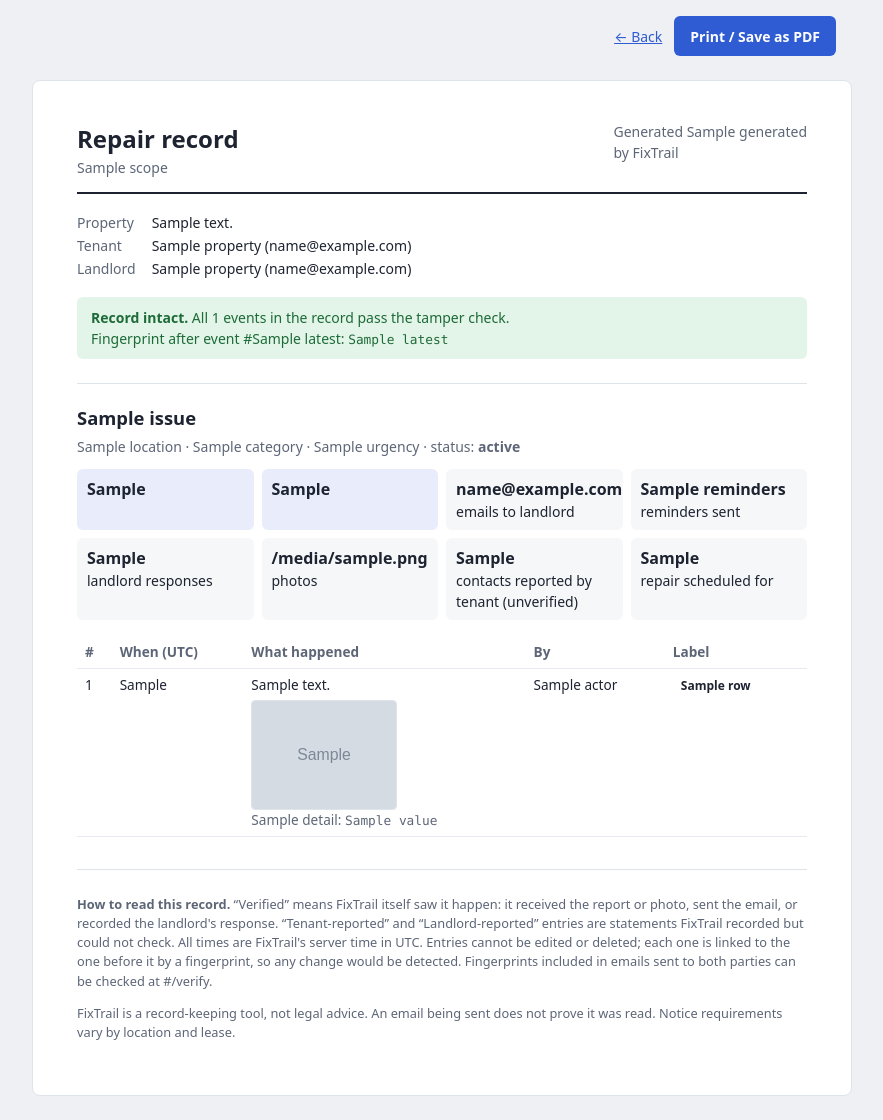
After one commit to himani-png/fixtrail, a FastAPI app: template app/templates/report.html in a window 1280 px wide. The commit adds this page. Shown: the whole page, without its empty margins (198-1081 px from the left). Run offline with FastAPI, Linux system fonts and the light colour scheme; the template is opened without the code that fills it: most values are stand-ins (such as "Sample title", 1, 10 or a date in 2020); grey boxes marked "Sample" are stand-in pictures; parts of the project's set-up code (start-up, migrations or seed data) failed here and were passed over.

Commit message:
Phase 5: follow-up reminders, printable reports, photo link tool
- send_follow_up logs follow_up_sent (verified) and emails the landlord
- get_photo_upload_link emails the tenant a reply-with-photos address
  and the upload page link
- generate_report emails the tenant a link to a printable report
- Report page with response-time stats, full labeled timeline, photo
  fingerprints, chain status; tenant sees all, landlord sees own issue
- reports.py computes stats from the event log only

Co-Authored-By: Claude Opus 5.5 (1M context) <noreply@anthropic.com>

```diff
--- a/app/templates/dashboard.html
+++ b/app/templates/dashboard.html
@@ -27,6 +27,10 @@
 <div class="notice bad">Record problem at event #{{ chain.broken_at }}: {{ chain.reason }}. <a href="/verify">Details</a></div>
 {% endif %}
 
+{% if open_issues or closed_issues %}
+<p><a class="button secondary" href="/reports/all">Repair report (all issues)</a></p>
+{% endif %}
+
 <h2>Open ({{ open_issues|length }})</h2>
 {% for issue in open_issues %}{{ issue_card(issue) }}{% else %}
 <p class="muted">No open issues. Report one by saying “Alexa, the kitchen sink is leaking.”</p>
--- a/app/templates/issue.html
+++ b/app/templates/issue.html
@@ -14,7 +14,10 @@
   {{ issue.location }} · {{ issue.category }} · {{ issue.urgency }} · reported {{ issue.reported }}
   {% if issue.status != "closed" %}· open {{ issue.days_open }}{% endif %}
 </p>
-<p><a class="button secondary" href="/issues/{{ issue.id }}/photos">Add photos</a></p>
+<p>
+  <a class="button secondary" href="/issues/{{ issue.id }}/photos">Add photos</a>
+  <a class="button secondary" href="/reports/{{ issue.id }}">Repair report</a>
+</p>
 
 <h2>Timeline</h2>
 {% include "_timeline.html" %}
--- /dev/null
+++ b/app/templates/report.html
@@ -0,0 +1,152 @@
+<!doctype html>
+<html lang="en">
+<head>
+  <meta charset="utf-8">
+  <meta name="viewport" content="width=device-width, initial-scale=1">
+  <meta name="robots" content="noindex">
+  <title>Repair record: {{ scope }} · FixTrail</title>
+  <style>
+    /* A report is a document: always light, and laid out for printing. */
+    * { box-sizing: border-box; }
+    body { margin: 0; background: #eef0f3; color: #1d2330;
+           font: 14px/1.5 system-ui, -apple-system, "Segoe UI", Roboto, sans-serif; }
+    .page { max-width: 820px; margin: 24px auto; background: #fff; padding: 40px 44px;
+            border: 1px solid #dfe3ea; border-radius: 8px; }
+    .toolbar { max-width: 820px; margin: 16px auto 0; padding: 0 16px; display: flex; gap: 12px;
+               justify-content: flex-end; align-items: center; }
+    .toolbar a { color: #2f5bd3; }
+    button { min-height: 40px; padding: 8px 16px; font: inherit; font-weight: 600; color: #fff;
+             background: #2f5bd3; border: 0; border-radius: 6px; cursor: pointer; }
+    h1 { font-size: 1.5rem; margin: 0; }
+    h2 { font-size: 1.15rem; margin: 0 0 4px; }
+    .muted { color: #5d6677; }
+    .head { display: flex; justify-content: space-between; gap: 24px; flex-wrap: wrap;
+            border-bottom: 2px solid #1d2330; padding-bottom: 14px; margin-bottom: 18px; }
+    .facts { display: grid; grid-template-columns: max-content 1fr; gap: 2px 16px; margin: 0 0 18px; }
+    .facts dt { color: #5d6677; }
+    .facts dd { margin: 0; }
+    .integrity { padding: 10px 14px; border-radius: 6px; margin-bottom: 24px; }
+    .integrity.ok { background: #e3f4e8; color: #1d6b38; }
+    .integrity.bad { background: #fbe4e4; color: #9b2222; }
+    code { font-family: ui-monospace, Consolas, monospace; font-size: .8rem; word-break: break-all; }
+    section.issue { border-top: 1px solid #dfe3ea; padding-top: 20px; margin-top: 24px; break-inside: avoid-page; }
+    .stats { display: grid; grid-template-columns: repeat(auto-fit, minmax(170px, 1fr)); gap: 8px; margin: 12px 0 16px; }
+    .stat { background: #f6f7f9; border-radius: 6px; padding: 8px 10px; }
+    .stat b { display: block; font-size: 1rem; }
+    .stat.key { background: #e8ecfb; }
+    table { width: 100%; border-collapse: collapse; font-size: .85rem; }
+    th, td { text-align: left; padding: 6px 8px; border-bottom: 1px solid #e6e9ef; vertical-align: top; }
+    th { color: #5d6677; font-weight: 600; }
+    tr { break-inside: avoid; }
+    .label { display: inline-block; padding: 1px 8px; border-radius: 999px; font-size: .75rem; font-weight: 600; white-space: nowrap; }
+    .verified { background: #e3f4e8; color: #1d6b38; }
+    .tenant_reported { background: #fdf1dc; color: #8a5200; }
+    .landlord_reported { background: #e8ecfb; color: #2d438f; }
+    .thumb { display: block; max-width: 160px; max-height: 110px; margin-top: 4px; border-radius: 4px; border: 1px solid #dfe3ea; }
+    footer { margin-top: 32px; padding-top: 12px; border-top: 1px solid #dfe3ea; color: #5d6677; font-size: .8rem; }
+    @media (max-width: 600px) {
+      .page { margin: 0; padding: 20px 16px; border-radius: 0; border: 0; }
+      table, thead, tbody, tr, th, td { display: block; }
+      thead { display: none; }
+      tr { padding: 8px 0; border-bottom: 1px solid #e6e9ef; }
+      td { border: 0; padding: 2px 0; }
+    }
+    @media print {
+      body { background: #fff; }
+      .toolbar { display: none; }
+      .page { margin: 0; padding: 0; border: 0; max-width: none; }
+      a { color: inherit; text-decoration: none; }
+    }
+  </style>
+</head>
+<body>
+  <div class="toolbar">
+    <a href="javascript:history.back()">← Back</a>
+    <button type="button" onclick="window.print()">Print / Save as PDF</button>
+  </div>
+
+  <main class="page">
+    <div class="head">
+      <div>
+        <h1>Repair record</h1>
+        <div class="muted">{{ scope }}</div>
+      </div>
+      <div class="muted">Generated {{ generated }}<br>by FixTrail</div>
+    </div>
+
+    <dl class="facts">
+      <dt>Property</dt><dd>{{ property.address }}</dd>
+      <dt>Tenant</dt><dd>{{ property.tenant_name }} ({{ property.tenant_email }})</dd>
+      <dt>Landlord</dt><dd>{{ property.landlord_name }} ({{ property.landlord_email }})</dd>
+    </dl>
+
+    {% if chain.ok %}
+    <div class="integrity ok">
+      <strong>Record intact.</strong> All {{ chain.count }} events in the record pass the tamper check.
+      {% if latest %}<br>Fingerprint after event #{{ latest[0] }}: <code>{{ latest[1] }}</code>{% endif %}
+    </div>
+    {% else %}
+    <div class="integrity bad">
+      <strong>Record problem at event #{{ chain.broken_at }}:</strong> {{ chain.reason }}.
+    </div>
+    {% endif %}
+
+    {% for s in sections %}
+    <section class="issue">
+      <h2>{{ s.issue.title }}</h2>
+      <div class="muted">
+        {{ s.issue.location }} · {{ s.issue.category }} · {{ s.issue.urgency }} ·
+        status: <strong>{{ s.issue.status_label }}</strong>
+      </div>
+
+      <div class="stats">
+        <div class="stat key"><b>{{ s.stats.first_response }}</b></div>
+        <div class="stat key"><b>{{ s.stats.open_for }}</b></div>
+        <div class="stat"><b>{{ s.stats.landlord_emails }}</b>emails to landlord</div>
+        <div class="stat"><b>{{ s.stats.reminders }}</b>reminders sent</div>
+        <div class="stat"><b>{{ s.stats.landlord_responses }}</b>landlord responses</div>
+        <div class="stat"><b>{{ s.stats.photos }}</b>photos</div>
+        {% if s.stats.tenant_contact_claims %}
+        <div class="stat"><b>{{ s.stats.tenant_contact_claims }}</b>contacts reported by tenant (unverified)</div>
+        {% endif %}
+        {% if s.stats.scheduled_for %}
+        <div class="stat"><b>{{ s.stats.scheduled_for }}</b>repair scheduled for</div>
+        {% endif %}
+      </div>
+
+      <table>
+        <thead><tr><th>#</th><th>When (UTC)</th><th>What happened</th><th>By</th><th>Label</th></tr></thead>
+        <tbody>
+        {% for row in s.timeline %}
+          <tr>
+            <td>{{ row.id }}</td>
+            <td>{{ row.when[:-4] }}</td>
+            <td>
+              {{ row.text }}
+              {% if row.photo_url %}<img class="thumb" src="{{ row.photo_url }}" alt="Photo, event #{{ row.id }}">{% endif %}
+              {% for name, value in row.details %}<div class="muted">{{ name }}: <code>{{ value }}</code></div>{% endfor %}
+            </td>
+            <td>{{ row.actor }}</td>
+            <td><span class="label {{ row.verification }}">{{ row.label }}</span></td>
+          </tr>
+        {% endfor %}
+        </tbody>
+      </table>
+    </section>
+    {% else %}
+    <p class="muted">No repair issues have been reported.</p>
+    {% endfor %}
+
+    <footer>
+      <p><strong>How to read this record.</strong> “Verified” means FixTrail itself saw it happen: it received the
+      report or photo, sent the email, or recorded the landlord's response. “Tenant-reported” and
+      “Landlord-reported” entries are statements FixTrail recorded but could not check. All times are FixTrail's
+      server time in UTC. Entries cannot be edited or deleted; each one is linked to the one before it by a
+      fingerprint, so any change would be detected. Fingerprints included in emails sent to both parties can be
+      checked at {{ base_url }}/verify.</p>
+      <p>FixTrail is a record-keeping tool, not legal advice. An email being sent does not prove it was read.
+      Notice requirements vary by location and lease.</p>
+    </footer>
+  </main>
+</body>
+</html>
--- a/app/templates/respond.html
+++ b/app/templates/respond.html
@@ -63,6 +63,7 @@
 {% endif %}
 
 <h2>Shared record</h2>
-<p class="muted small">You and the tenant see the same timeline. Entries can't be edited or deleted.</p>
+<p class="muted small">You and the tenant see the same timeline. Entries can't be edited or deleted.
+  <a href="/reports/{{ issue.id }}?t={{ token }}">Printable report</a></p>
 {% include "_timeline.html" %}
 {% endblock %}
--- a/app/web.py
+++ b/app/web.py
@@ -17,7 +17,7 @@ from fastapi import APIRouter, File, Form, Request, UploadFile
 from fastapi.responses import HTMLResponse, RedirectResponse, Response
 from fastapi.templating import Jinja2Templates
 
-from app import db, models, services
+from app import db, models, reports, services
 from app.config import settings
 from app.photos import get_store
 
@@ -247,6 +247,30 @@ def respond(request: Request, token: str, action: str = Form(...), when: str = F
     return RedirectResponse(f"/respond/{token}?done=1", status_code=303)
 
 
+# ------------------------------------------------------------ report page
+
+@router.get("/reports/{issue_id}", response_class=HTMLResponse)
+def report_page(request: Request, issue_id: str, t: str = ""):
+    """Printable report. 'all' covers every issue (tenant only); a single
+    issue's report is also open to the landlord through their secret link."""
+    with closing(db.connect()) as conn:
+        landlord_ok = bool(t) and issue_id != "all" and db.lookup_token(conn, t, "landlord") == issue_id
+        if not (is_tenant(request) or landlord_ok):
+            return _to_login(request) if not t else Response(status_code=403)
+        if issue_id != "all" and db.get_issue(conn, issue_id) is None:
+            return templates.TemplateResponse(request, "not_found.html", {}, status_code=404)
+        report = reports.build_report(conn, None if issue_id == "all" else [issue_id])
+    landlord_token = t if landlord_ok and not is_tenant(request) else None
+    for section in report["sections"]:
+        section["timeline"] = _timeline(section["events"], landlord_token=landlord_token)
+    return templates.TemplateResponse(request, "report.html", {
+        **report,
+        "generated": _when(report["generated_at"]),
+        "scope": "All issues" if issue_id == "all" else report["sections"][0]["issue"]["title"],
+        "base_url": settings.base_url,
+    })
+
+
 # ------------------------------------------------------------ verify page
 
 def _verify_context(conn, check=None, event_id="", fingerprint="") -> dict:
```
Also changed, not shown: app/mcp_tools.py (+28 -0 lines), app/reports.py (added, +74 -0 lines), app/services.py (+86 -2 lines), tests/test_tools.py (+70 -1 lines), tests/test_web.py (+33 -0 lines).
